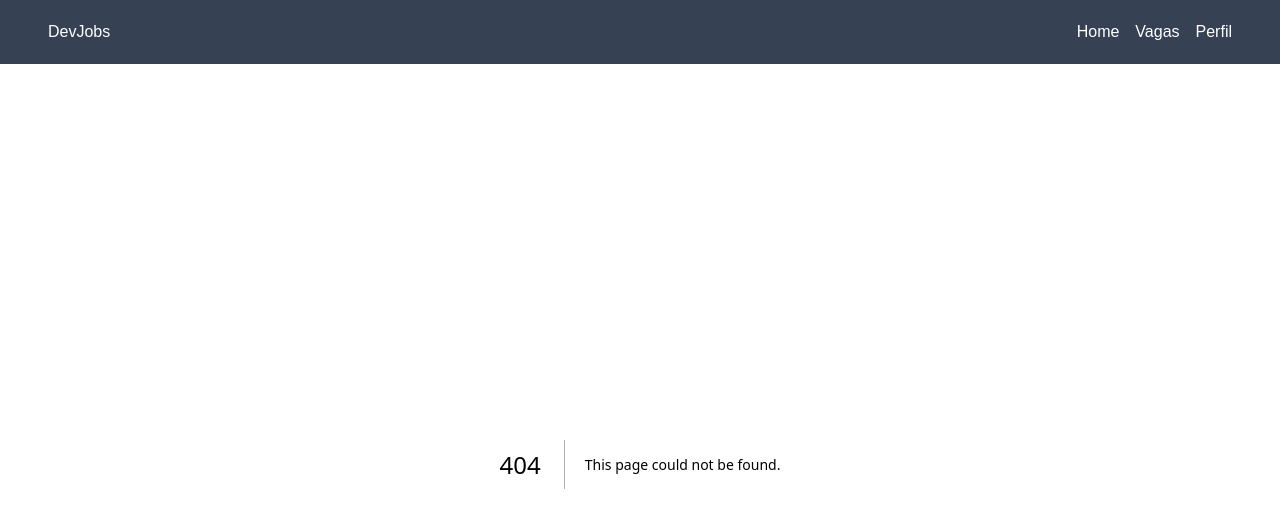
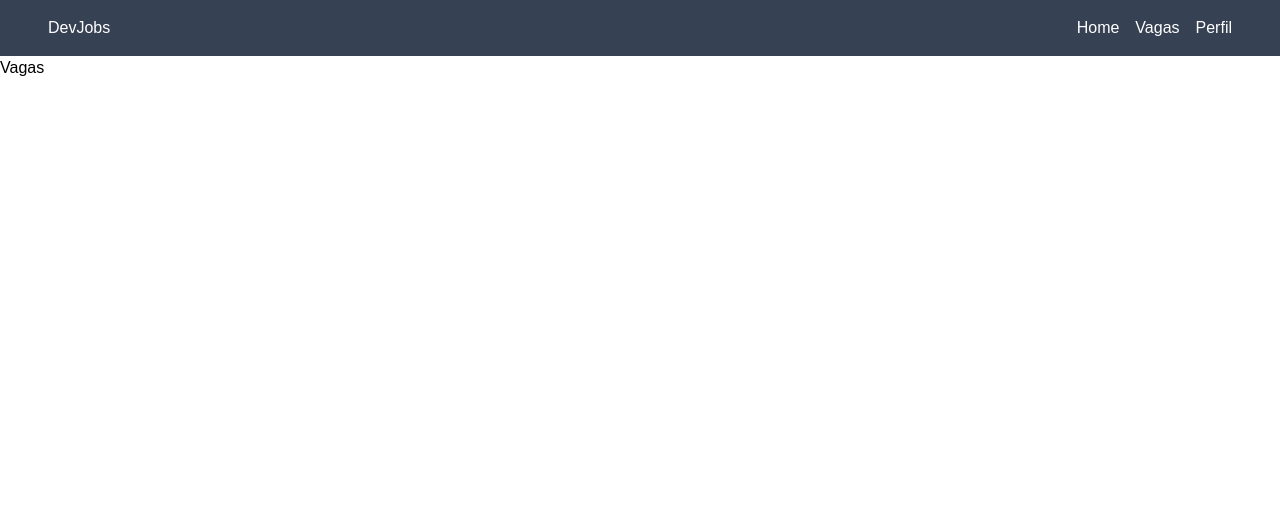
Before and after one commit to GabrielFDevelop/DevJobs, a Next.js app in the folder devJobs/: page /vagas in a window 1280 px wide. Before the commit this address had no page. Shown: the top 528 px of the page. Built offline with nearby package versions, Linux system fonts and the light colour scheme.

Commit message:
Página 'not-found' e página 'vagas' criadas.

```diff
--- /dev/null
+++ b/devJobs/src/app/not-found.tsx
@@ -0,0 +1,14 @@
+import Link from "next/link"
+
+export default function NotFound(){
+    return(
+        <div className="flex flex-col items-center justify-center">
+            <h1 className="text-center font-bold mt-20 text-3xl">404 - Página não encontrada!</h1>
+            <p className="mt-3">A página que você está procurando não existe.</p>
+
+            <Link href="/">
+                Voltar para Home
+            </Link>
+        </div>
+    )
+}
--- /dev/null
+++ b/devJobs/src/app/vagas/page.tsx
@@ -0,0 +1,7 @@
+export default function Vagas() {
+    return(
+        <div>
+            <h1>Vagas</h1>
+        </div>
+    )
+}
--- a/devJobs/src/components/header/index.tsx
+++ b/devJobs/src/components/header/index.tsx
@@ -2,7 +2,7 @@ import Link from 'next/link'
 
 export function Header(){
     return (
-        <header className="flex px-2 py-5 bg-gray-700 text-white">
+        <header className="flex px-2 py-4 bg-gray-700 text-white">
             <div className='flex items-center justify-between w-full'>
                 <div>
                     <h2 className='pl-10'>DevJobs</h2>
```
Also changed, not shown: 1 other file (tests, documents, lock files or other folders).
